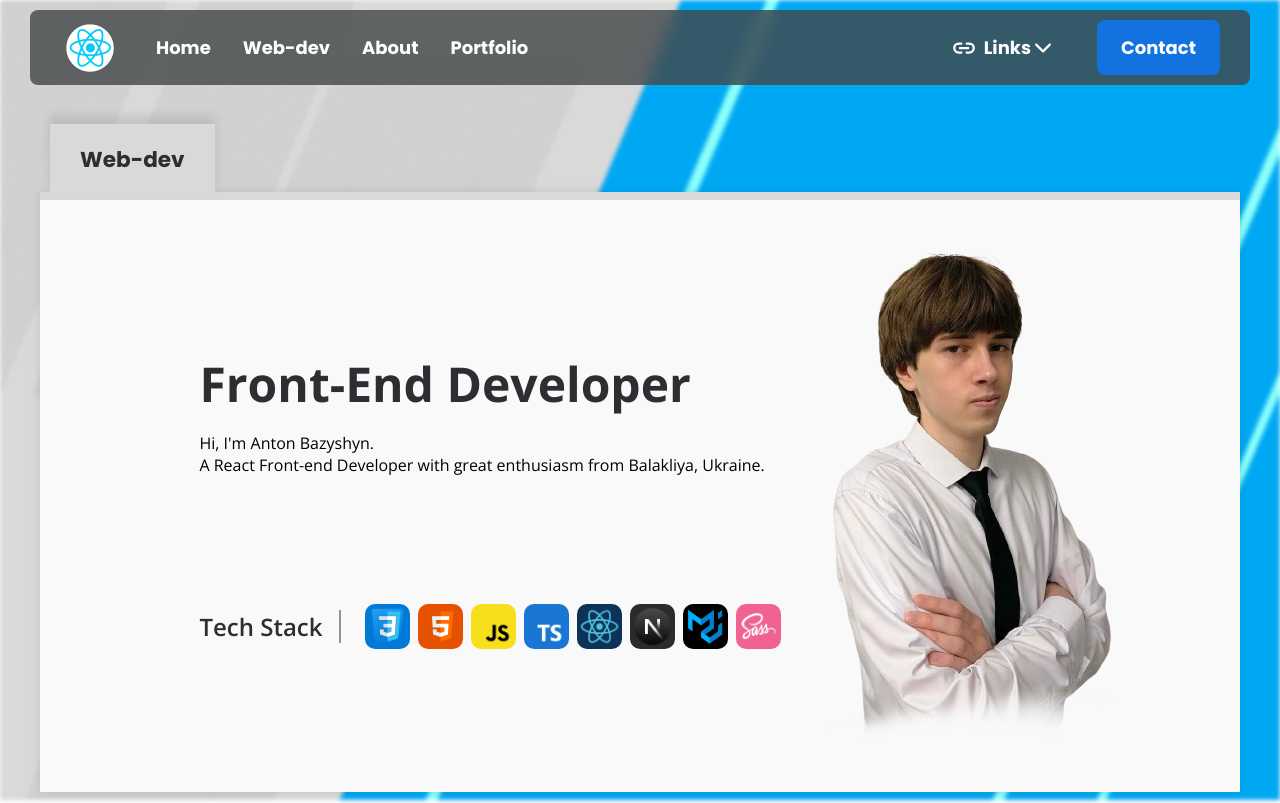
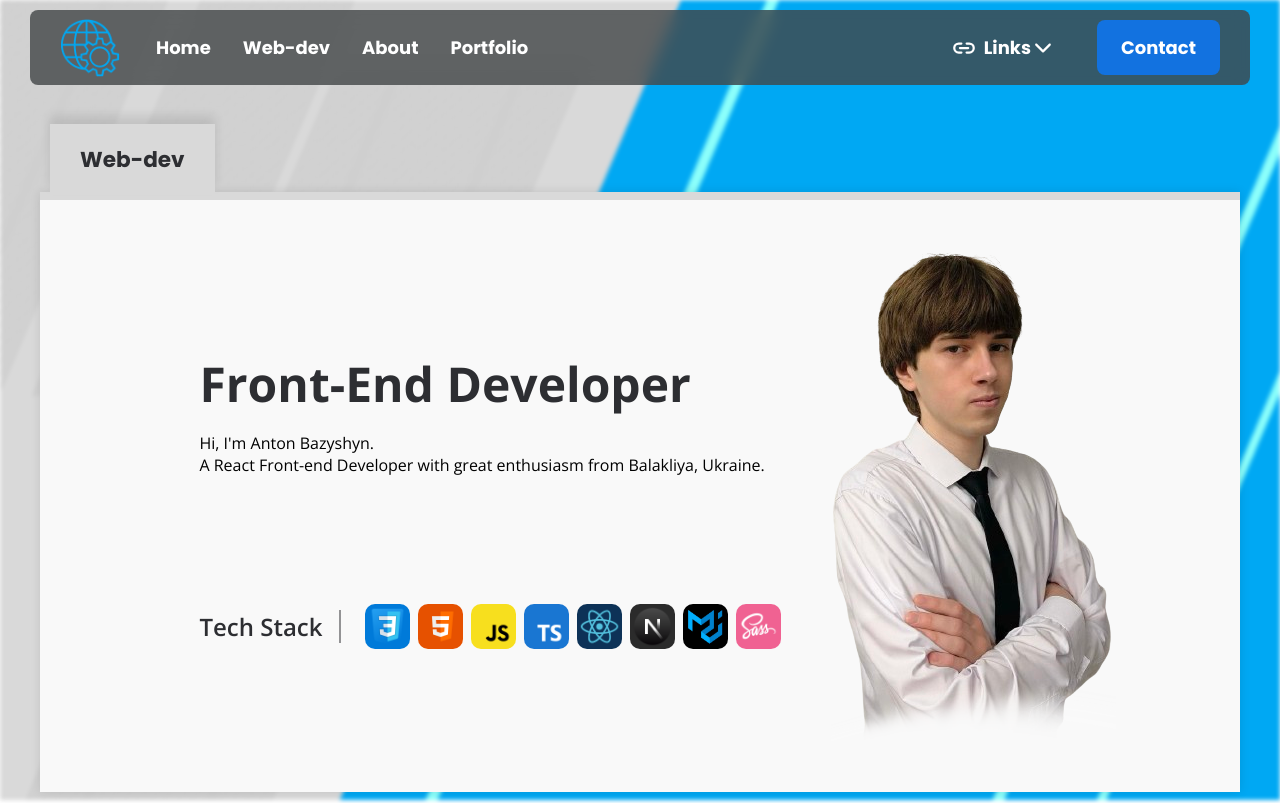
Before and after one commit to BazyshynAnton/Bazyshyn-Website, a React (Vite) app: page / in a window 1280 px wide. Shown: the top 803 px of the page. Built offline with nearby package versions, Linux system fonts and the light colour scheme.

Commit message:
new icon in header

```diff
--- a/src/components/header/desktopHeader/DesktopHeader.tsx
+++ b/src/components/header/desktopHeader/DesktopHeader.tsx
@@ -1,7 +1,7 @@
 import { useHeaderContext } from '../../../context/header/HeaderContext'
 import { LazyLoadImage } from '../../../utils/lazyImports'
 
-import reactIco from '../../../assets/pictures/react.png'
+import webDevIcon from '../../../assets/pictures/icons/webDevIcon.png'
 
 import {
   SiLeetcode,
@@ -21,7 +21,7 @@ export default function DesktopHeader() {
         <div className={styles.desktopHeaderMainPart}>
           <ul className={styles.listContainer}>
             <div className={styles.headerIconContainer}>
-              <LazyLoadImage src={reactIco} alt="header-icon" />
+              <LazyLoadImage src={webDevIcon} alt="header-icon" />
             </div>
             <a href="#home">Home</a>
             <a href="#home">Web-dev</a>
--- a/src/components/header/nonDesktopHeader/NonDesktopHeader.tsx
+++ b/src/components/header/nonDesktopHeader/NonDesktopHeader.tsx
@@ -4,7 +4,7 @@ import { LazyLoadImage } from '../../../utils/lazyImports'
 import { useHeaderContext } from '../../../context/header/HeaderContext'
 import { IoMdMenu } from '../../../utils/iconsImports'
 
-import reactIco from '../../../assets/pictures/react.png'
+import webDevIcon from '../../../assets/pictures/icons/webDevIcon.png'
 
 import styles from '../../../styles/header/nonDesktopHeader/NonDesktopHeader.module.css'
 
@@ -14,7 +14,7 @@ export default function NonDesktopHeader() {
     <div className={styles.desktopHeaderContainer}>
       <div className={styles.contentContainer}>
         <div className={styles.imgContainer}>
-          <LazyLoadImage src={reactIco} alt="reactIcon" />
+          <LazyLoadImage src={webDevIcon} alt="reactIcon" />
         </div>
         <div
           className={styles.burgerIcon}
--- a/src/styles/header/nonDesktopHeader/NonDesktopHeader.module.css
+++ b/src/styles/header/nonDesktopHeader/NonDesktopHeader.module.css
@@ -10,7 +10,7 @@
 .contentContainer {
   width: 100%;
   height: 100%;
-  padding: 0px 30px;
+  padding: 10px 30px;
 
   display: flex;
   justify-content: space-between;
```
Also changed, not shown: src/assets/pictures/icons/webDevIcon.png (added).
